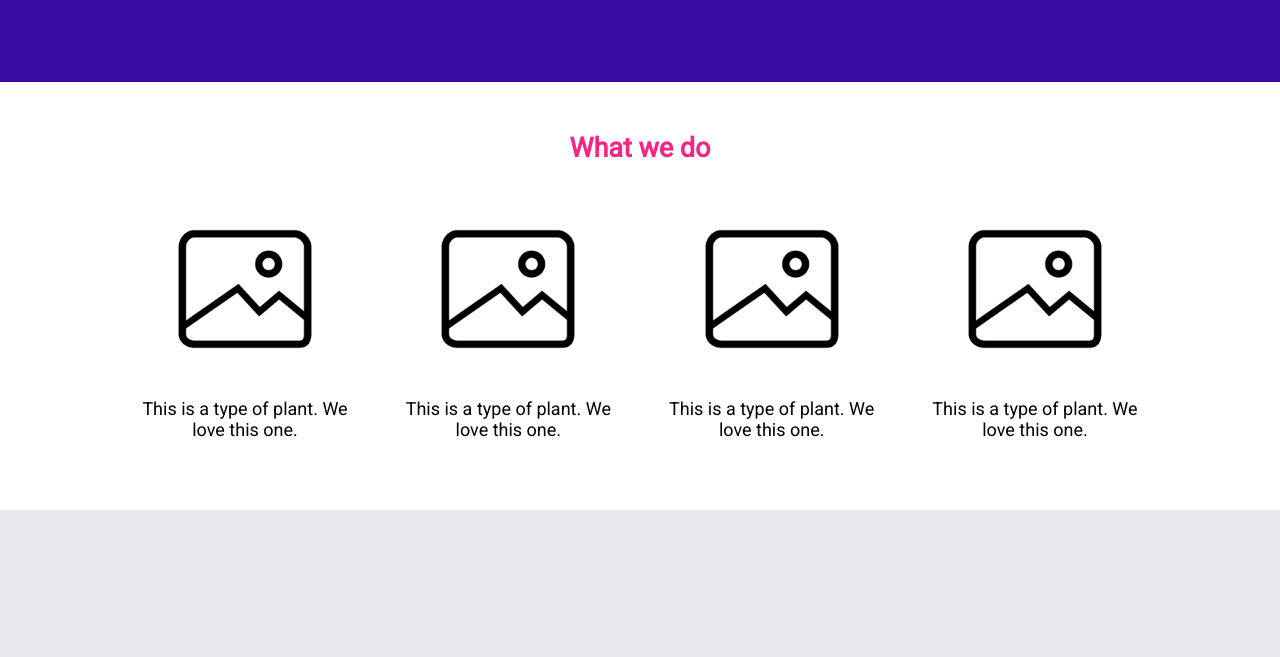
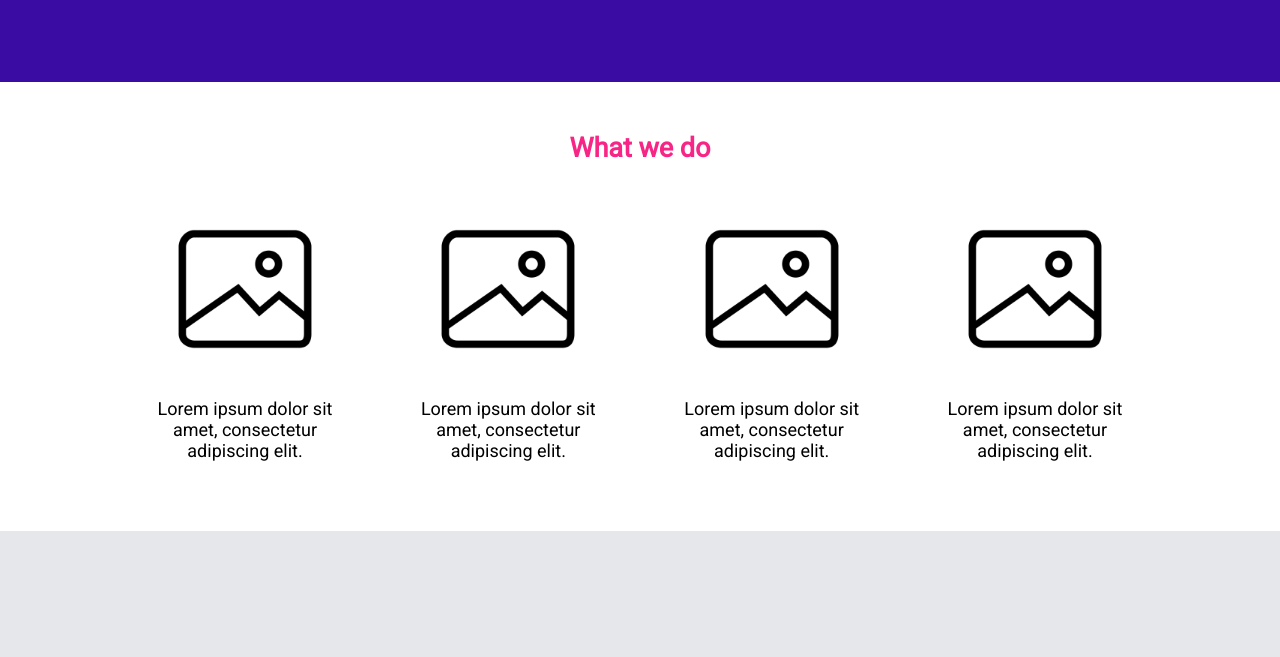
Before and after one commit to rpbrito/landing-page, a plain HTML site: page index.html in a window 1280 px wide. Shown: the part 627-1284 px from the top of the page. Drawn offline with Linux system fonts and the light colour scheme.

Commit message:
Adjustment of texts on service cards.

```diff
--- a/index.html
+++ b/index.html
@@ -34,10 +34,10 @@
             <div class="container">
                 <h2>What we do</h2>
                 <div class="services">
-                    <div class="card"><img src="./img/services.png">This is a type of plant. We love this one.</div>
-                    <div class="card"><img src="./img/services.png">This is a type of plant. We love this one.</div>
-                    <div class="card"><img src="./img/services.png">This is a type of plant. We love this one.</div>
-                    <div class="card"><img src="./img/services.png">This is a type of plant. We love this one.</div>
+                    <div class="card"><img src="./img/services.png">Lorem ipsum dolor sit amet, consectetur adipiscing elit.</div>
+                    <div class="card"><img src="./img/services.png">Lorem ipsum dolor sit amet, consectetur adipiscing elit.</div>
+                    <div class="card"><img src="./img/services.png">Lorem ipsum dolor sit amet, consectetur adipiscing elit.</div>
+                    <div class="card"><img src="./img/services.png">Lorem ipsum dolor sit amet, consectetur adipiscing elit.</div>
                 </div>
             </div>
         </div>
```
